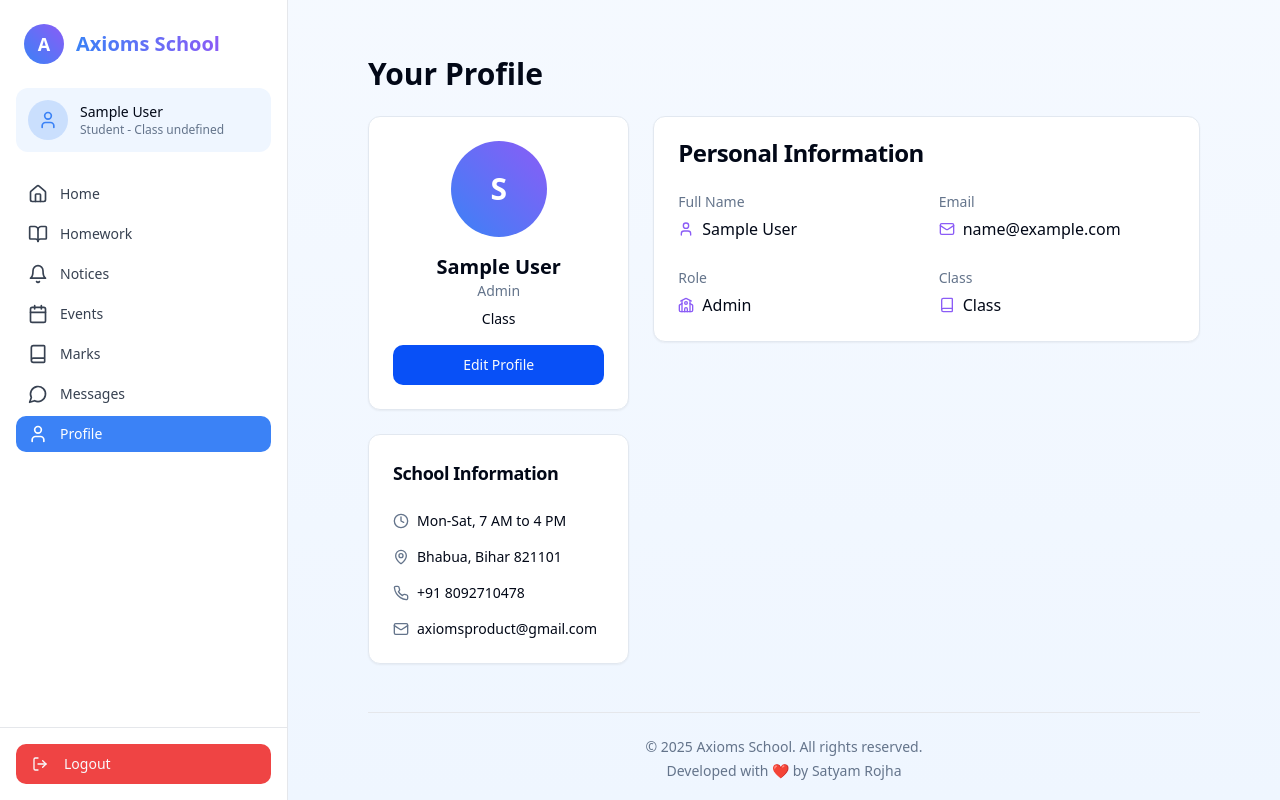
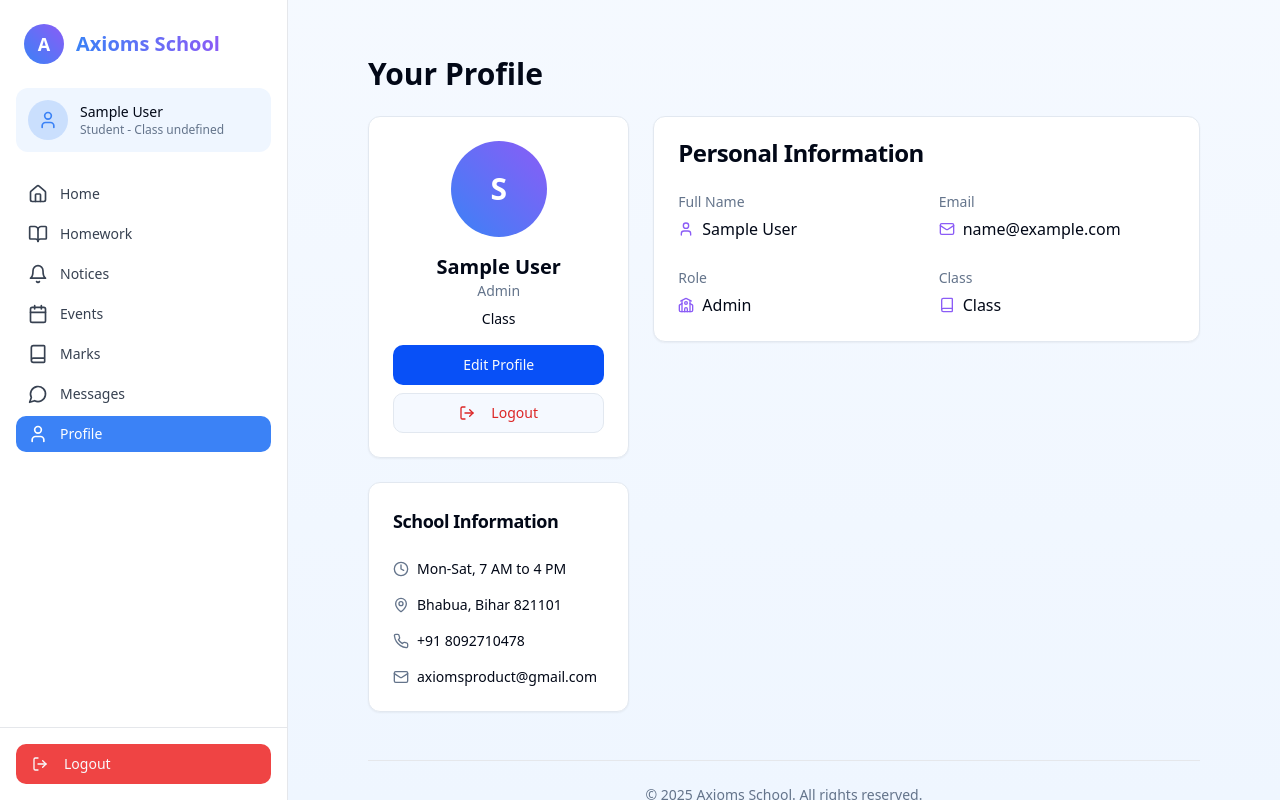
Before and after one commit to Axioms-Product/axiom-school, a React (Vite) app: page /dashboard/profile in a window 1280 px wide. Built offline with nearby package versions, Linux system fonts and the light colour scheme; sample sign-in values are in the browser's storage.

Commit message:
Add logout button to profile page
Added a logout button to the profile page.

```diff
--- a/src/pages/ProfilePage.tsx
+++ b/src/pages/ProfilePage.tsx
@@ -6,10 +6,10 @@ import { Input } from '@/components/ui/input';
 import { Label } from '@/components/ui/label';
 import { useAuth } from '@/contexts/AuthContext';
 import { toast } from 'sonner';
-import { User, Mail, Phone, School, Book, MapPin, Clock } from 'lucide-react';
+import { User, Mail, Phone, School, Book, MapPin, Clock, LogOut } from 'lucide-react';
 
 const ProfilePage = () => {
-  const { currentUser, updateUserProfile } = useAuth();
+  const { currentUser, updateUserProfile, logout } = useAuth();
   const [isEditing, setIsEditing] = useState(false);
   const [name, setName] = useState(currentUser?.name || '');
   const [email, setEmail] = useState(currentUser?.email || '');
@@ -31,6 +31,11 @@ const ProfilePage = () => {
     } finally {
       setLoading(false);
     }
+  };
+
+  const handleLogout = () => {
+    logout();
+    toast.success('Logged out successfully');
   };
 
   return (
@@ -55,14 +60,25 @@ const ProfilePage = () => {
                   </div>
                 )}
 
-                {!isEditing && (
+                <div className="w-full mt-4 space-y-2">
+                  {!isEditing && (
+                    <Button
+                      className="w-full"
+                      onClick={() => setIsEditing(true)}
+                    >
+                      Edit Profile
+                    </Button>
+                  )}
+
                   <Button
-                    className="mt-4 w-full"
-                    onClick={() => setIsEditing(true)}
+                    variant="outline"
+                    className="w-full text-red-600 hover:text-red-700 hover:bg-red-50"
+                    onClick={handleLogout}
                   >
-                    Edit Profile
+                    <LogOut className="h-4 w-4 mr-2" />
+                    Logout
                   </Button>
-                )}
+                </div>
               </div>
             </CardContent>
           </Card>
```
